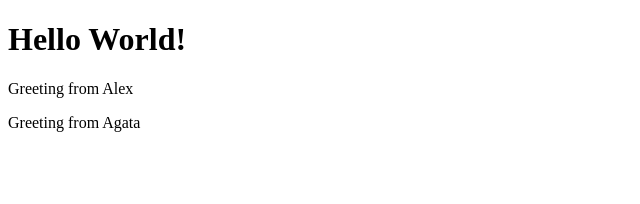
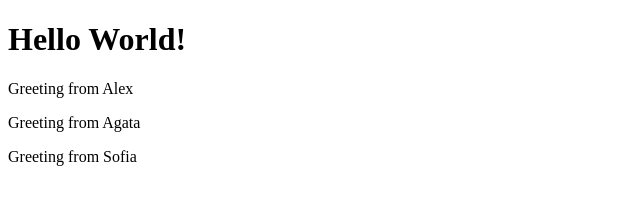
Before and after one commit to mae-rwen/agata-wbs-project-day2, a plain HTML site: page index.html in a window 1280 px wide. Shown: the whole page, without its empty margins (0-640 px from the left). Drawn offline with Linux system fonts and the light colour scheme.

Commit message:
Sofia-branch

```diff
--- a/index.html
+++ b/index.html
@@ -11,6 +11,7 @@
     <h1>Hello World!</h1>
     <p>Greeting from Alex</p>
     <p>Greeting from Agata</p>
+    <p>Greeting from Sofia</p>
 
 </body>
 </html>
```
